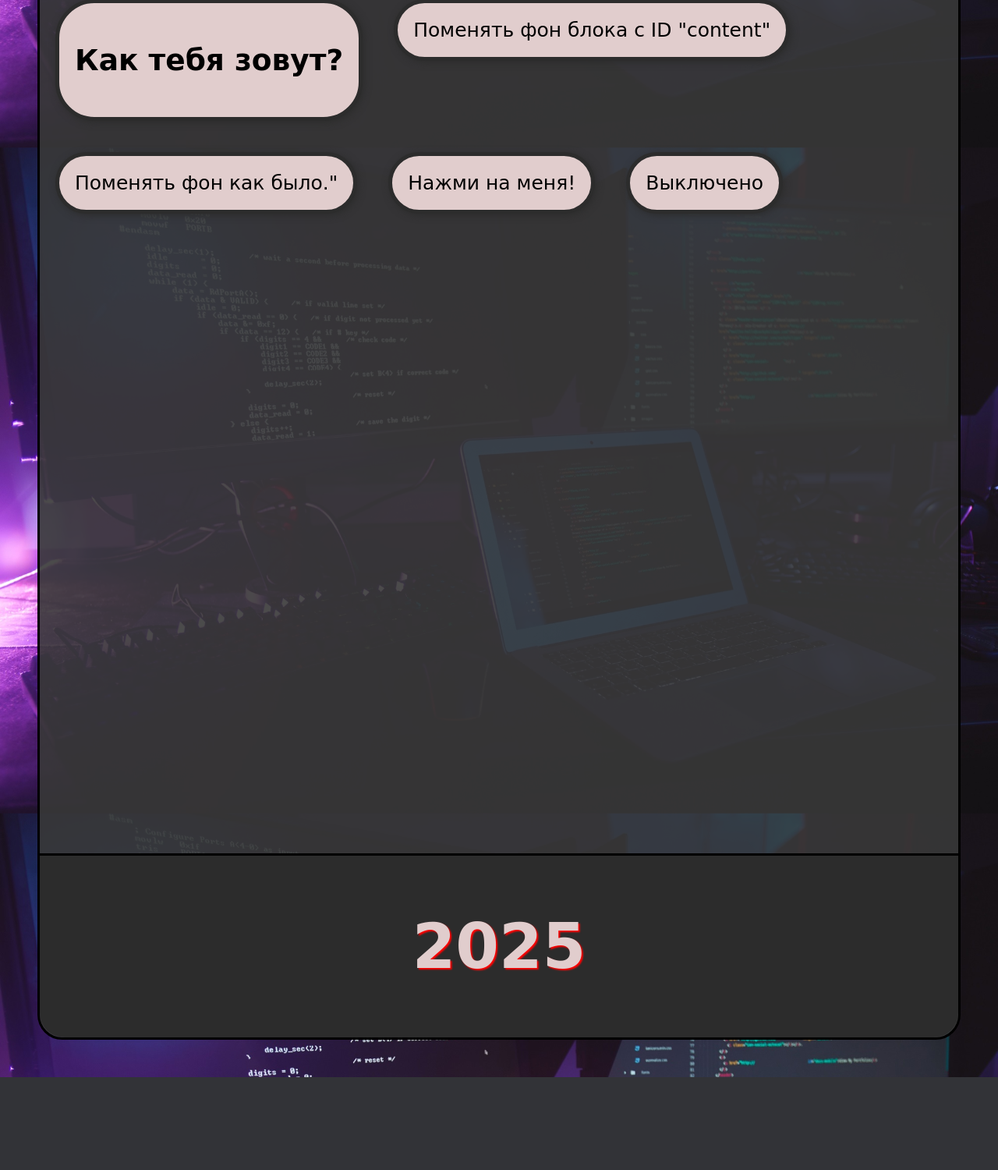
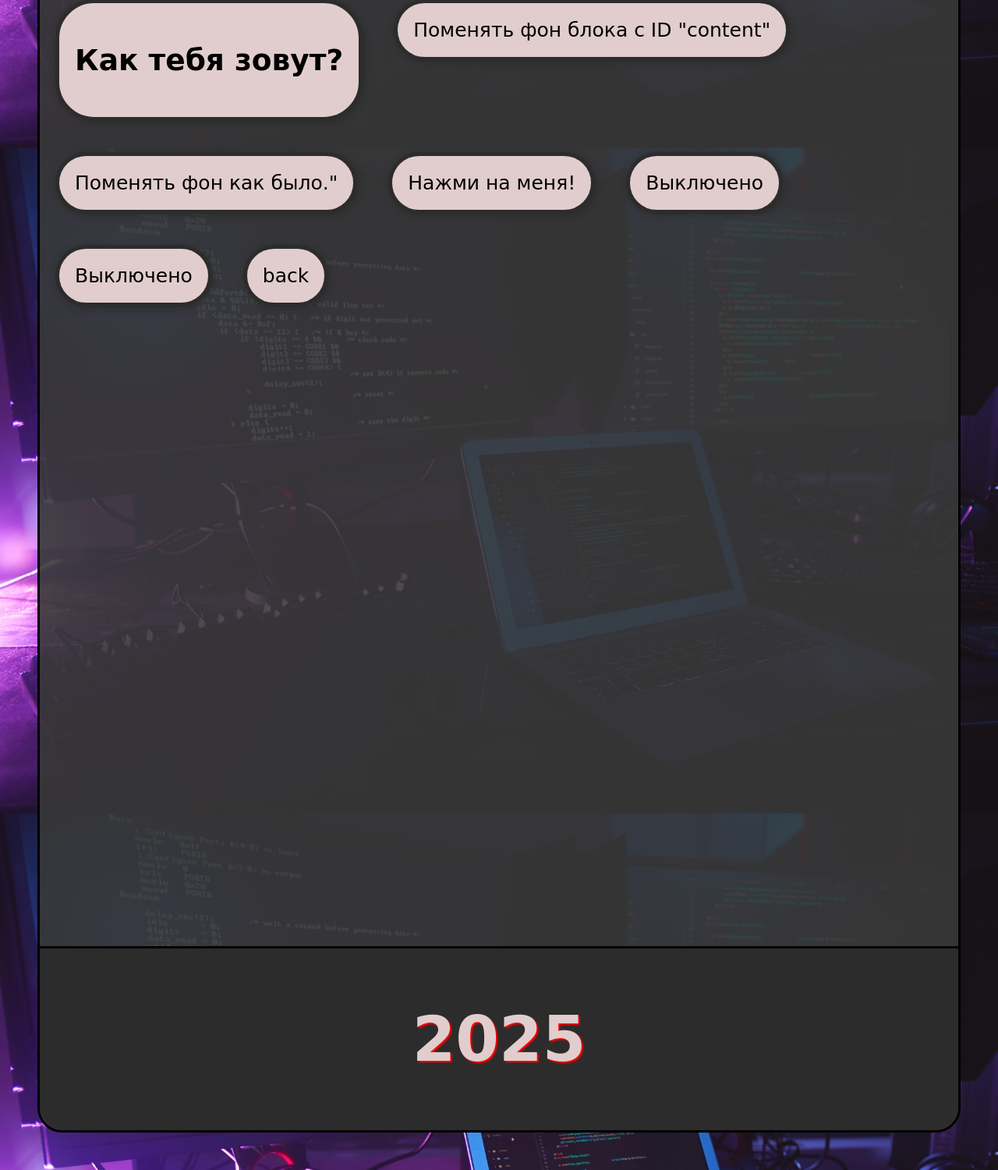
Before and after one commit to Reddevilarmy84/FastAPI, a Python web app: template templates/home.html in a window 1280 px wide. Shown: the part 664-2164 px from the top of the page at 78% size. Before the commit the page ends 2045 px from the top, so only its background shows below. Run offline with Jinja, Linux system fonts and the light colour scheme; the template is opened without the code that fills it, so the values that code supplies are empty.

Commit message:
создать JB изменить тему

```diff
--- a/static/main.css
+++ b/static/main.css
@@ -20,6 +20,7 @@
     padding: 0.5rem;
     height: max-content;
     background-color: #2c2c2c;
+
     border-bottom: black solid 0.2rem;
     text-align: center;
     border-top-left-radius: 2rem;
--- a/templates/home.html
+++ b/templates/home.html
@@ -90,7 +90,7 @@
                     });
                     });
                 </script>
-            </div> <!-- jQuery. Поменять текст тэга
+            </div> <!-- jQuery. Поменять текст тэга -->
             <div class="JavaBox" id="one">Выключено
                 <script>
                     var i = 'true'
@@ -130,6 +130,13 @@
                     }), 1000)
                 </script>
         </div>  <!-- Такая же Кнопка-триггер c использованием синтаксиса jQuery -->
+            <div class="JavaBox" id="theme">back
+                <script>
+                    $('#theme').click(function (){
+                        $('.header').css('backgroundColor', '#9a9a9a');
+                    })
+                </script>
+            </div>
         </section>
         <section style="height: 50rem" id="content2">
         </section>
```
